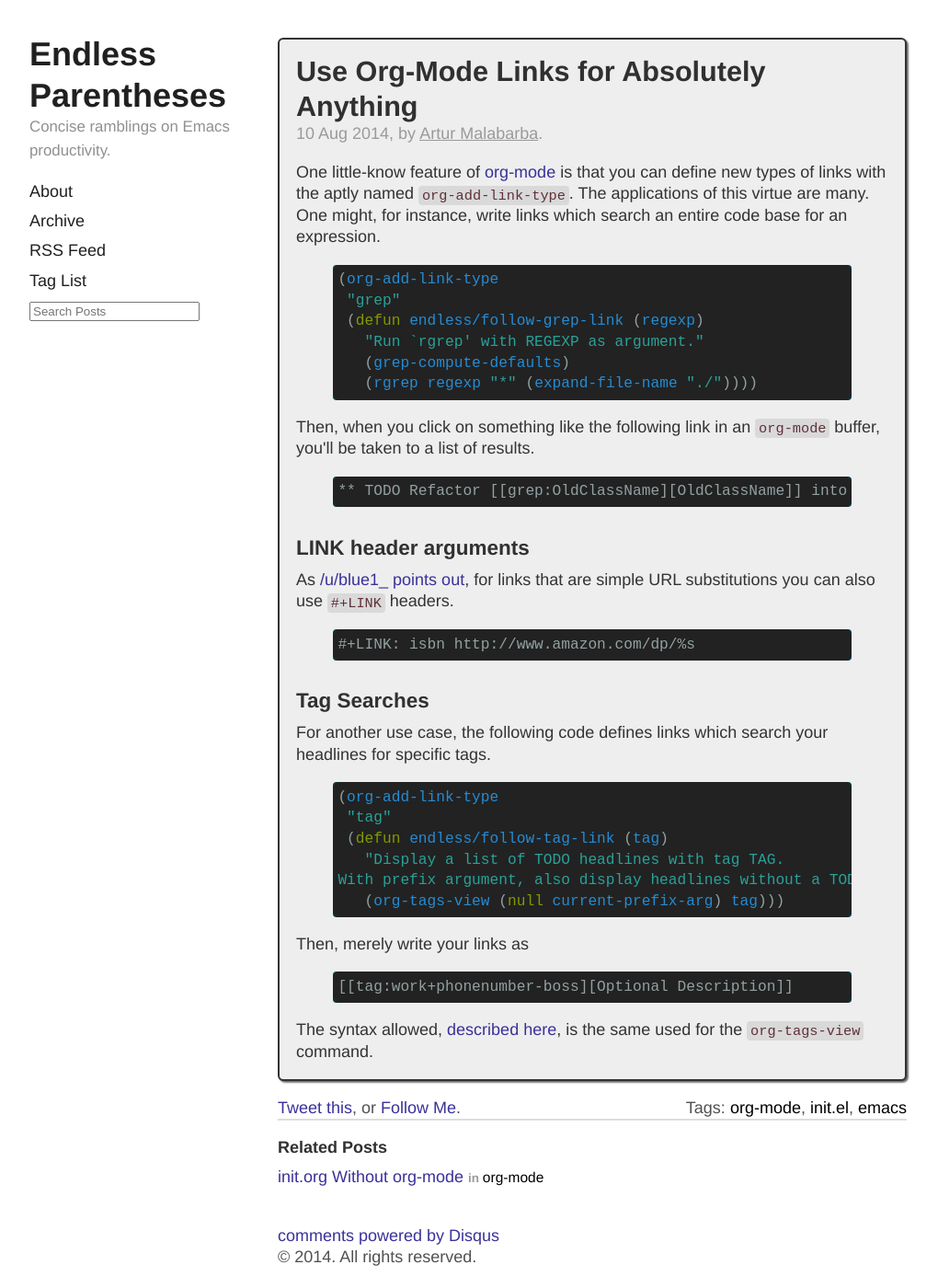
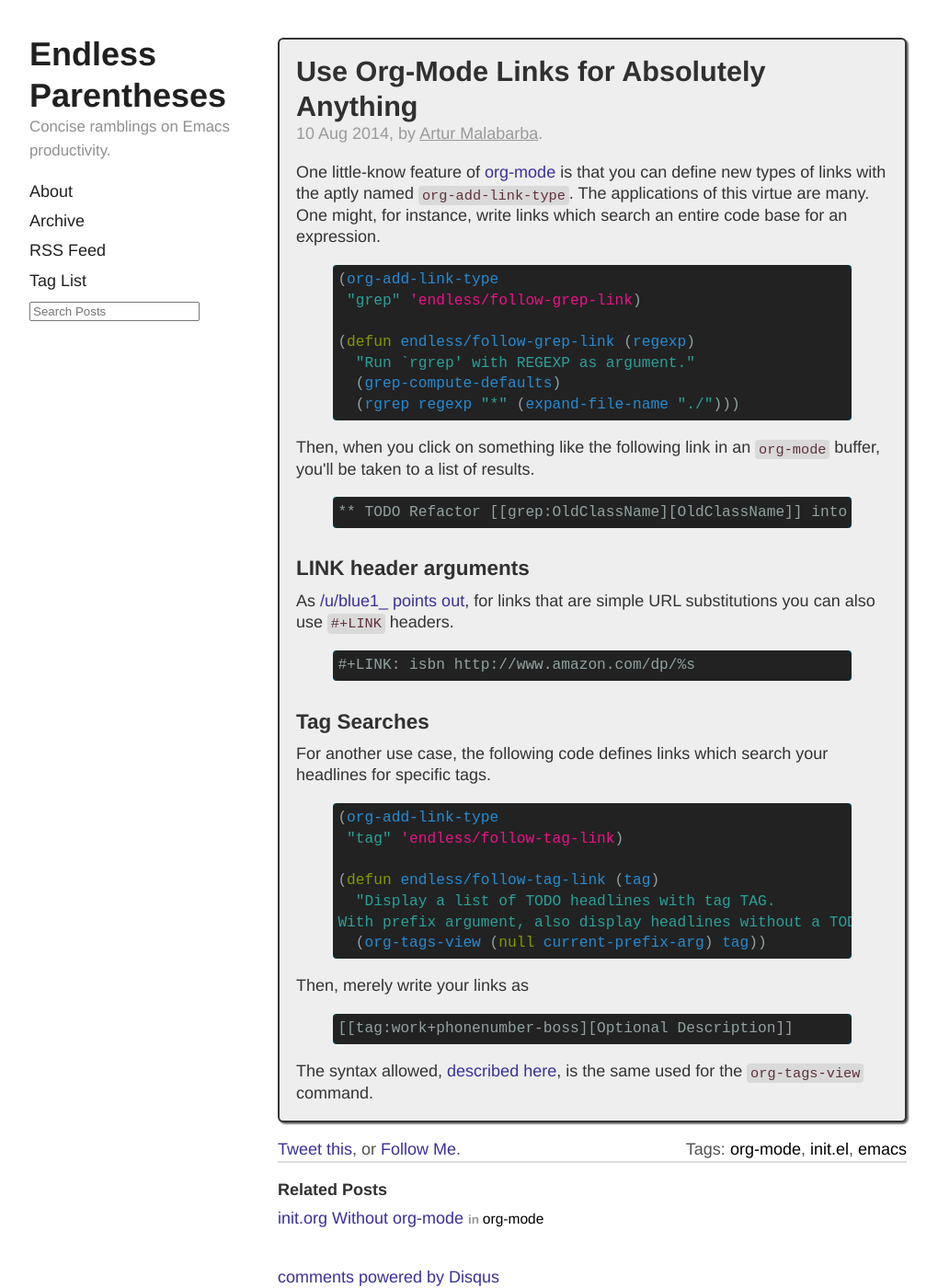
Before and after one commit to Malabarba/EndlessParentheses, a Jekyll site: the page built from _posts/2014-08-10-use-org-mode-links-for-absolutely-anything.html, in a window 1280 px wide and 1400 px high. Shown: the whole window at 92% size, without its empty margins (50-1070 px from the left). Built offline with Jekyll 4.4.1, drawn with Linux system fonts in a browser that asks for light colours; Markdown is read by kramdown in place of the engine named in the settings; comment, search, counter and statistics services are not loaded.

Commit message:
UPDATE: Use Org-Mode Links for Absolutely Anything

```diff
--- a/_posts/2014-08-10-use-org-mode-links-for-absolutely-anything.html
+++ b/_posts/2014-08-10-use-org-mode-links-for-absolutely-anything.html
@@ -14,11 +14,12 @@
 
 {% highlight cl %}
 (org-add-link-type
- "grep"
- (defun endless/follow-grep-link (regexp)
-   "Run `rgrep' with REGEXP as argument."
-   (grep-compute-defaults)
-   (rgrep regexp "*" (expand-file-name "./"))))
+ "grep" 'endless/follow-grep-link)
+
+(defun endless/follow-grep-link (regexp)
+  "Run `rgrep' with REGEXP as argument."
+  (grep-compute-defaults)
+  (rgrep regexp "*" (expand-file-name "./")))
 {% endhighlight %}
 
 <p>
@@ -51,11 +52,12 @@
 </p>
 {% highlight cl %}
 (org-add-link-type
- "tag"
- (defun endless/follow-tag-link (tag)
-   "Display a list of TODO headlines with tag TAG.
+ "tag" 'endless/follow-tag-link)
+
+(defun endless/follow-tag-link (tag)
+  "Display a list of TODO headlines with tag TAG.
 With prefix argument, also display headlines without a TODO keyword."
-   (org-tags-view (null current-prefix-arg) tag)))
+  (org-tags-view (null current-prefix-arg) tag))
 {% endhighlight %}
 
 <p>
```
